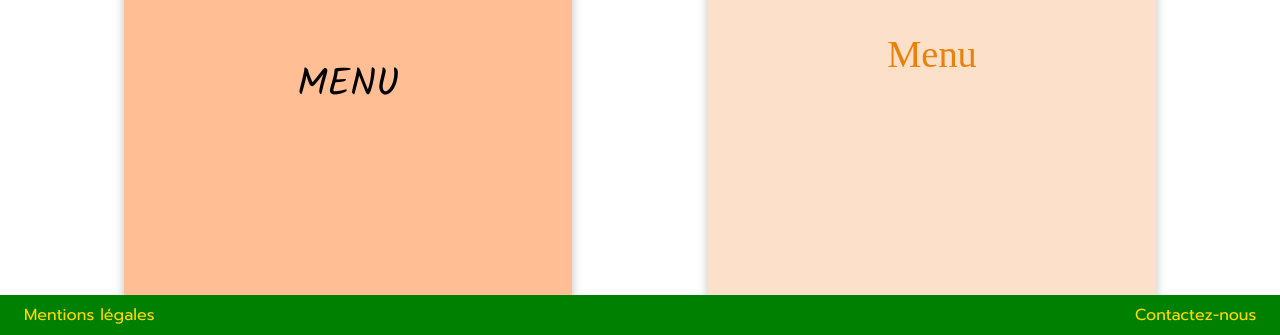
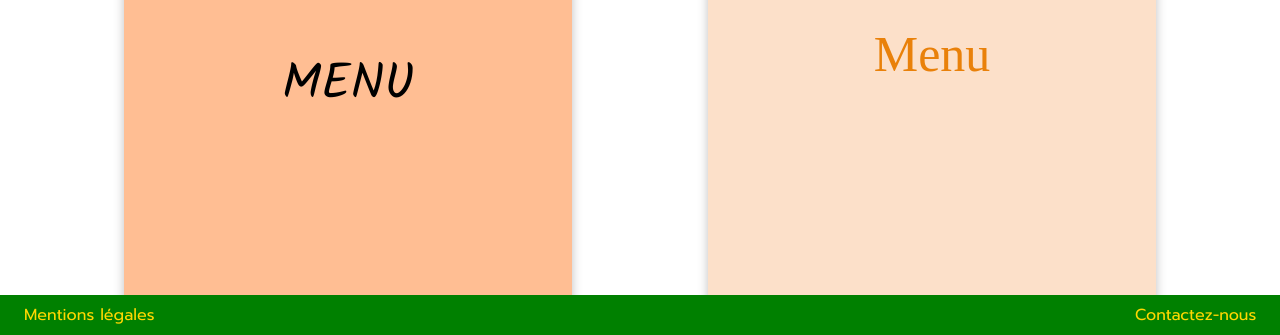
Before and after one commit to pinkdoab/Ohmyfood, a website: page index.html in a window 1280 px wide. Shown: the part 465-800 px from the top of the page. Drawn offline with Linux system fonts and the light colour scheme; a web font is replaced by a local one.

Commit message:
ok plusieurs menus

```diff
--- a/sass/utils/_mixins.scss
+++ b/sass/utils/_mixins.scss
@@ -21,7 +21,7 @@
         color: map-get($style,restaurant-color);
         font-weight: normal;
         @media screen and (max-width: 600px) and (orientation: portrait) {
-            font-size: map-get($style, restaurant-corps-petitM) * $agrandissement-menu-mobile;
+            font-size: map-get($style, restaurant-corps-petitM) * $agrandissement-menu-portrait;
         }
         @media screen  and (orientation: landscape) {
             font-size: map-get($style, restaurant-corps-petitM) * $agrandissement-menu-landscape;
@@ -39,7 +39,10 @@
         color: map-get($style, section-color-petitM);
         font-weight: normal;
         @media screen and (max-width: 600px) and (orientation: portrait) {
-            font-size: map-get($style, section-corps-petitM) * $agrandissement-menu-mobile;
+            font-size: map-get($style, section-corps-petitM) * $agrandissement-menu-portrait;
+        }
+        @media screen  and (orientation: landscape) {
+            font-size: map-get($style, section-corps-petitM) * $agrandissement-menu-landscape;
         }
     }
     &:hover {
--- a/sass/utils/_variables.scss
+++ b/sass/utils/_variables.scss
@@ -12,7 +12,7 @@ $bouton: (paddingW: 2rem, paddingH: .5rem, radius: .5rem, margin: 2rem auto 1rem
 $Hpetit-menu: 36vw;
 $Lpetit-menu: $Hpetit-menu * .7;
 
-$agrandissement-menu-mobile: 3.5;
+$agrandissement-menu-portrait: 3.5;
 $agrandissement-plat-mobile: 3.5;
 
 $agrandissement-menu-landscape: 1.3;
```
Also changed, not shown: styles/main.css, 1 other file.
